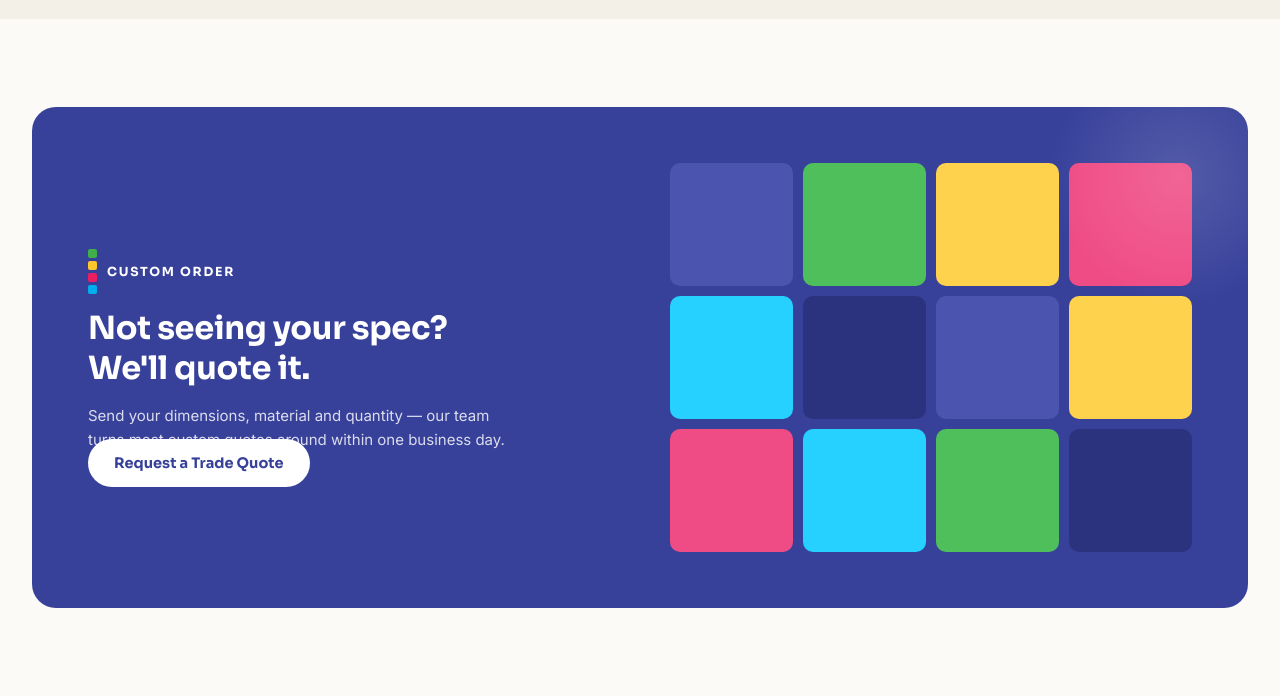
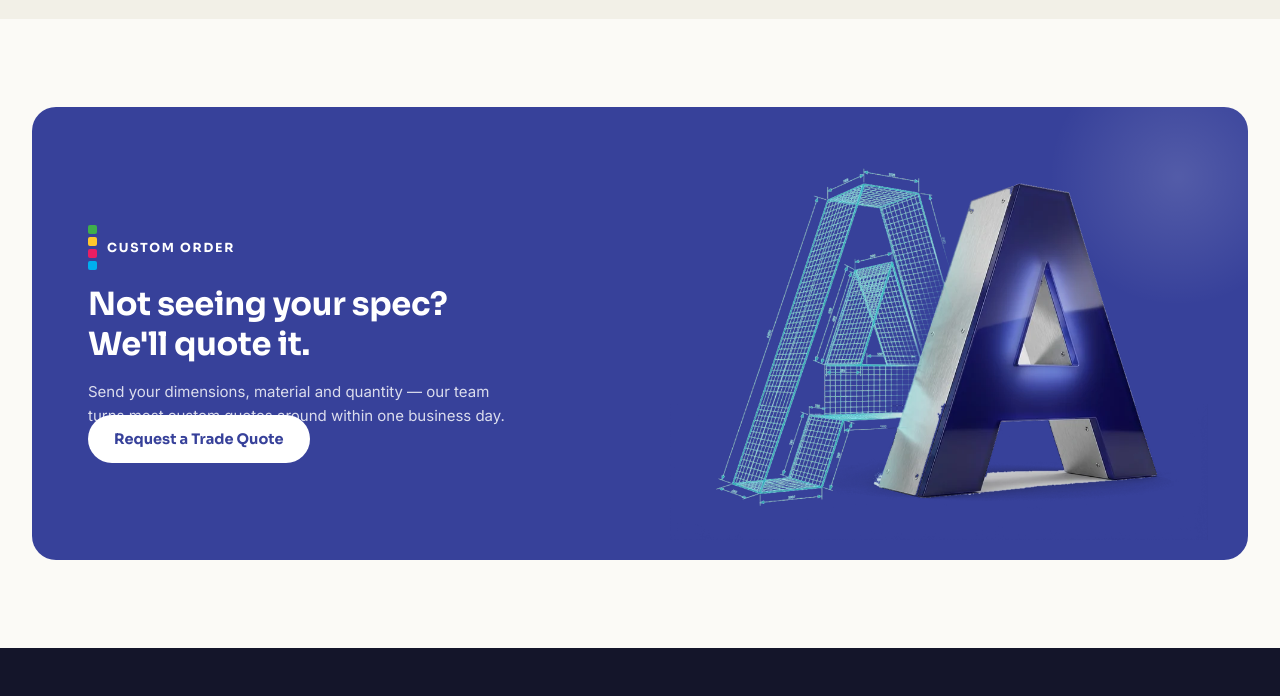
Before and after one commit to julianniki-cyber/ImagingTech-website, a plain HTML site: page index.html in a window 1280 px wide. Shown: the part 3820-4516 px from the top of the page. Drawn offline with nearby package versions, Linux system fonts and the light colour scheme; no server answers.

Commit message:
Use channel letter artwork in the custom quote section
Co-Authored-By: Claude Opus 5.5 <noreply@anthropic.com>

```diff
--- a/index.html
+++ b/index.html
@@ -437,9 +437,9 @@
   .promo p{color:rgba(255,255,255,.82);margin-top:16px;max-width:420px;font-size:15px;}
   .promo .btn-primary{background:#fff;color:var(--indigo);margin-top:26px;}
   .promo .btn-primary:hover{background:var(--yellow);color:var(--ink);}
-  .promo-visual{display:grid;grid-template-columns:repeat(4,1fr);gap:10px;}
-  .promo-visual span{aspect-ratio:1;border-radius:10px;}
-  @media(max-width:800px){.promo{grid-template-columns:1fr;padding:36px;}}
+  .promo-visual{position:relative;z-index:1;display:flex;justify-content:center;align-items:center;margin:-24px -16px -36px 0;}
+  .promo-visual img{width:100%;max-width:560px;height:auto;display:block;}
+  @media(max-width:800px){.promo{grid-template-columns:1fr;padding:36px;}.promo-visual{margin:0 -8px -16px;}}
 
   /* ---------- footer ---------- */
   footer{background:var(--ink);color:#cfd0e0;padding-top:70px;}
@@ -3064,10 +3064,11 @@
         <p>Send your dimensions, material and quantity — our team turns most custom quotes around within one business day.</p>
         <a href="#" class="btn-primary">Request a Trade Quote</a>
       </div>
-      <div class="promo-visual" aria-hidden="true">
-        <span style="background:#4B55B0;"></span><span style="background:#4FBF5B;"></span><span style="background:#FFD24D;"></span><span style="background:#EF4B84;"></span>
-        <span style="background:#26D1FF;"></span><span style="background:#2B337F;"></span><span style="background:#4B55B0;"></span><span style="background:#FFD24D;"></span>
-        <span style="background:#EF4B84;"></span><span style="background:#26D1FF;"></span><span style="background:#4FBF5B;"></span><span style="background:#2B337F;"></span>
+      <div class="promo-visual">
+        <picture>
+          <source srcset="images/quote-channel-letter.webp" type="image/webp">
+          <img src="images/quote-channel-letter.png" width="900" height="672" alt="Blueprint drawing of a dimensional letter A beside the finished blue and brushed-aluminium channel letter" loading="lazy">
+        </picture>
       </div>
     </div>
   </div>
```
Also changed, not shown: images/quote-channel-letter.png (added), images/quote-channel-letter.webp (added).
